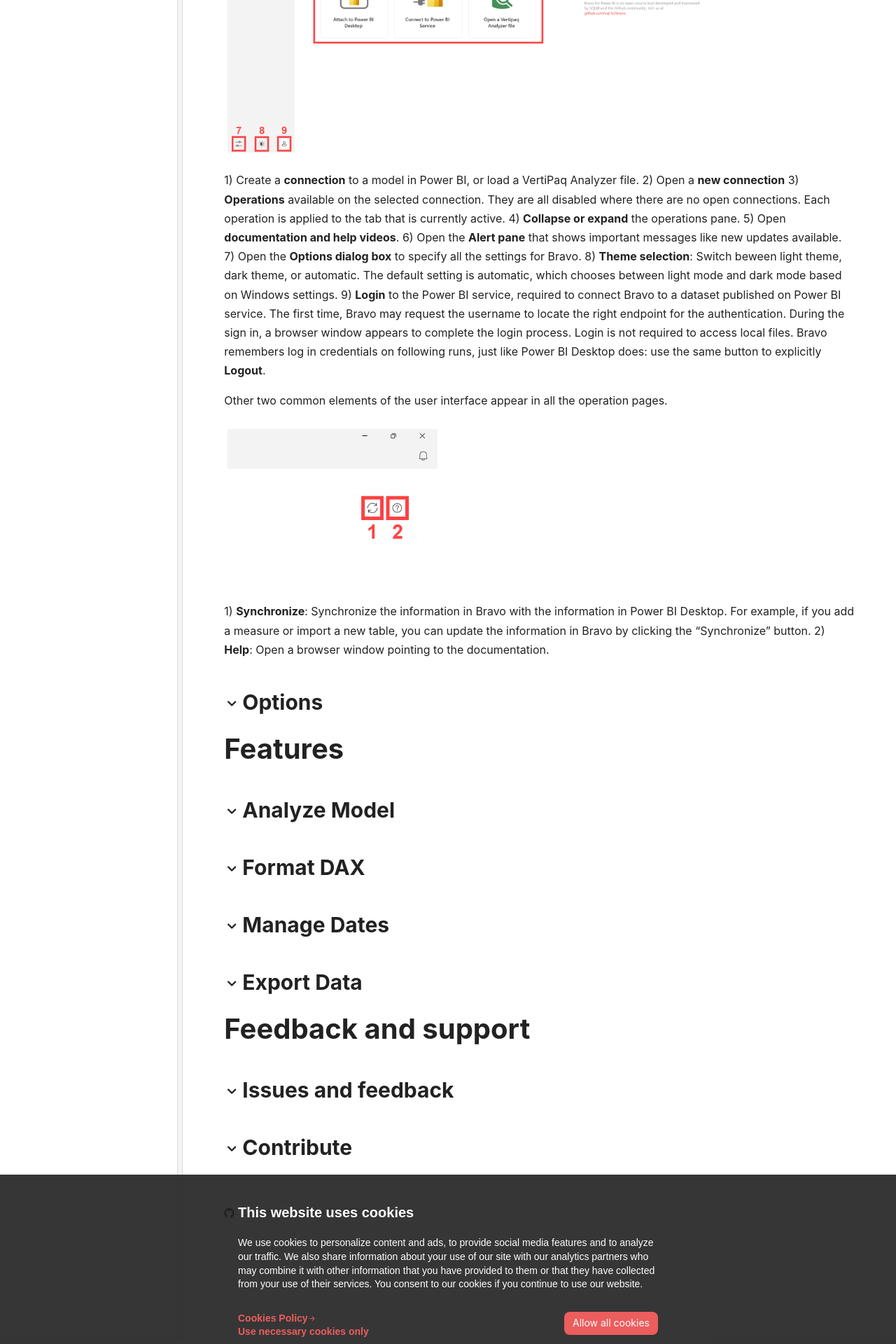
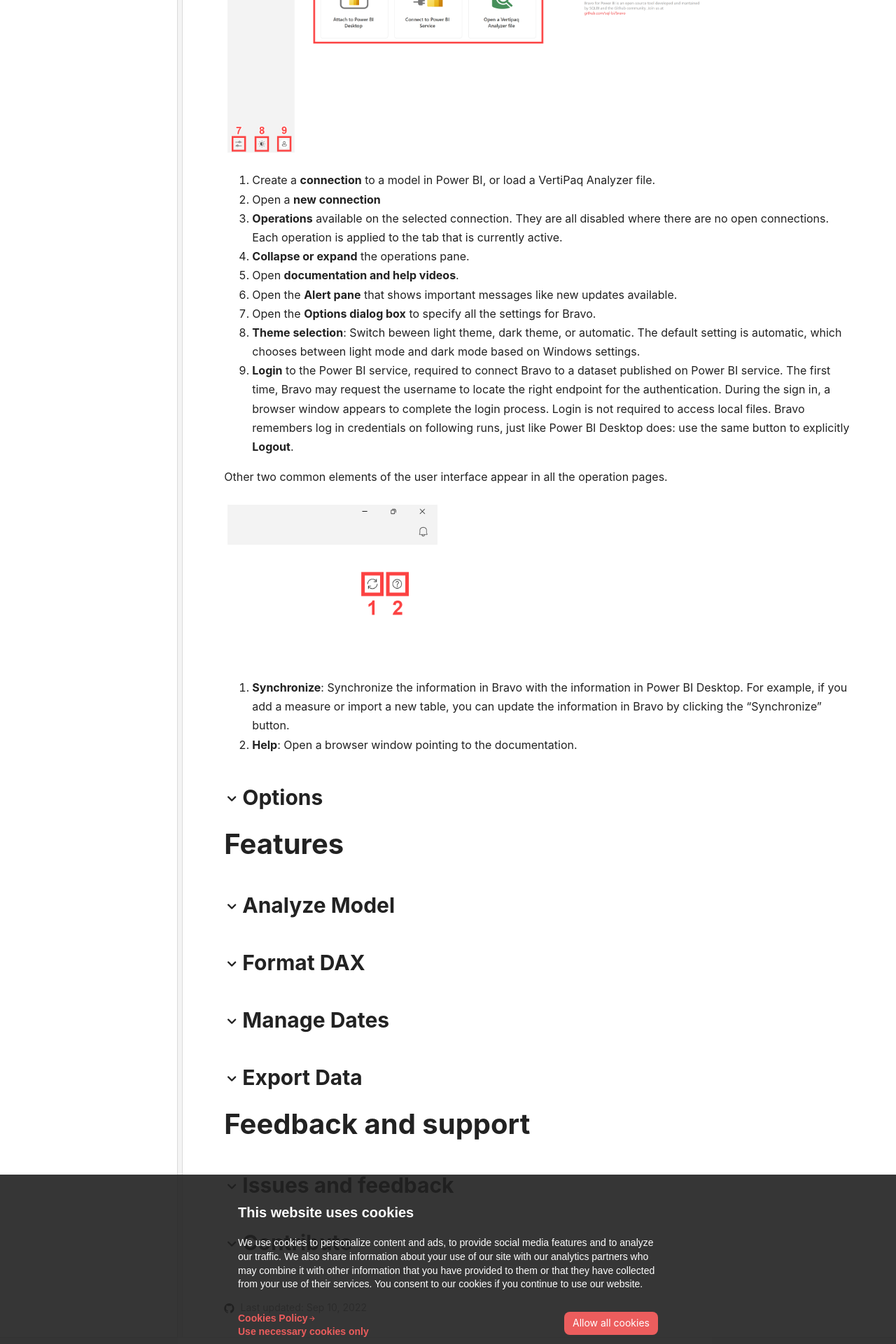
Before and after one commit to sql-bi/docs, a Jekyll site: the page built from _docs/bravo/index.md, in a window 1280 px wide. Shown: the part 1437-3357 px from the top of the page at 70% size. Built offline with Jekyll 4.4.1, drawn with Linux system fonts in a browser that asks for light colours; cached includes are drawn as plain includes; some web fonts are replaced.

Commit message:
Fixed ordered list

```diff
--- a/_docs/bravo/index.md
+++ b/_docs/bravo/index.md
@@ -32,22 +32,22 @@
 
 <img src="images/general-ui-01.png" width="700" class="naked">
 
-1) Create a **connection** to a model in Power BI, or load a VertiPaq Analyzer file.
-2) Open a **new connection**
-3) **Operations** available on the selected connection. They are all disabled where there are no open connections. Each operation is applied to the tab that is currently active.
-4) **Collapse or expand** the operations pane.
-5) Open **documentation and help videos**.
-6) Open the **Alert pane** that shows important messages like new updates available.
-7) Open the **Options dialog box** to specify all the settings for Bravo.
-8) **Theme selection**: Switch beween light theme, dark theme, or automatic. The default setting is automatic, which chooses between light mode and dark mode based on Windows settings.
-9) **Login** to the Power BI service, required to connect Bravo to a dataset published on Power BI service. The first time, Bravo may request the username to locate the right endpoint for the authentication. During the sign in, a browser window appears to complete the login process. Login is not required to access local files. Bravo remembers log in credentials on following runs, just like Power BI Desktop does: use the same button to explicitly **Logout**.
+1. Create a **connection** to a model in Power BI, or load a VertiPaq Analyzer file.
+2. Open a **new connection**
+3. **Operations** available on the selected connection. They are all disabled where there are no open connections. Each operation is applied to the tab that is currently active.
+4. **Collapse or expand** the operations pane.
+5. Open **documentation and help videos**.
+6. Open the **Alert pane** that shows important messages like new updates available.
+7. Open the **Options dialog box** to specify all the settings for Bravo.
+8. **Theme selection**: Switch beween light theme, dark theme, or automatic. The default setting is automatic, which chooses between light mode and dark mode based on Windows settings.
+9. **Login** to the Power BI service, required to connect Bravo to a dataset published on Power BI service. The first time, Bravo may request the username to locate the right endpoint for the authentication. During the sign in, a browser window appears to complete the login process. Login is not required to access local files. Bravo remembers log in credentials on following runs, just like Power BI Desktop does: use the same button to explicitly **Logout**.
 
 Other two common elements of the user interface appear in all the operation pages.
 
 <img src="images/general-ui-02.png" width="300" class="naked">
 
-1) **Synchronize**: Synchronize the information in Bravo with the information in Power BI Desktop. For example, if you add a measure or import a new table, you can update the information in Bravo by clicking the “Synchronize” button.
-2) **Help**: Open a browser window pointing to the documentation.
+1. **Synchronize**: Synchronize the information in Bravo with the information in Power BI Desktop. For example, if you add a measure or import a new table, you can update the information in Bravo by clicking the “Synchronize” button.
+2. **Help**: Open a browser window pointing to the documentation.
 
 ## Options
 
```
